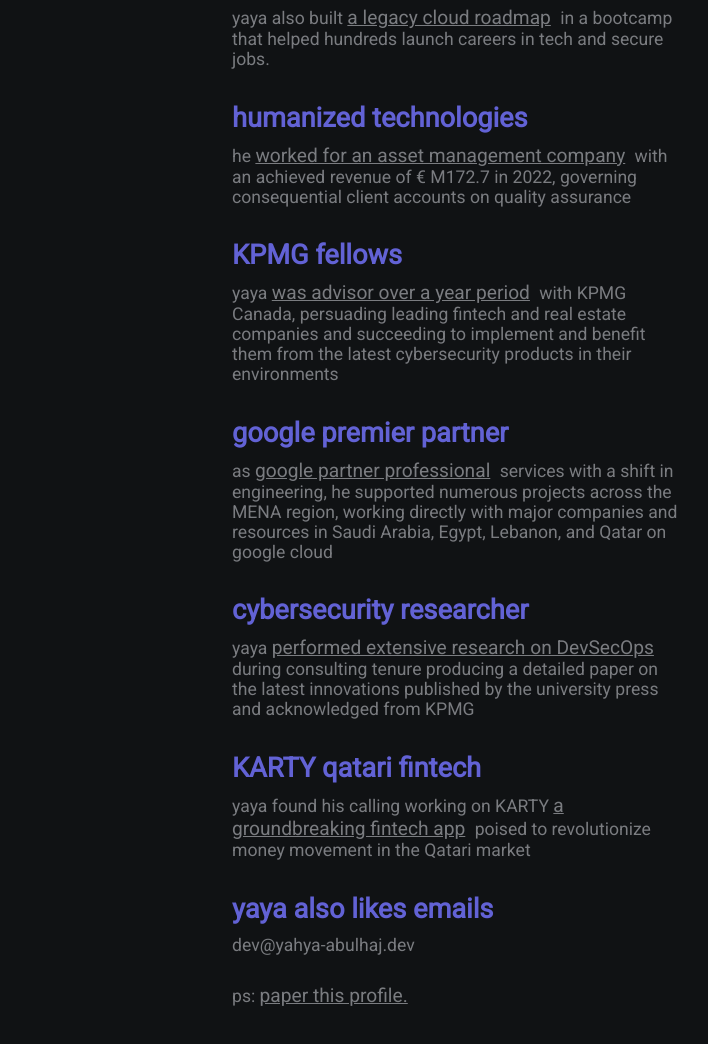
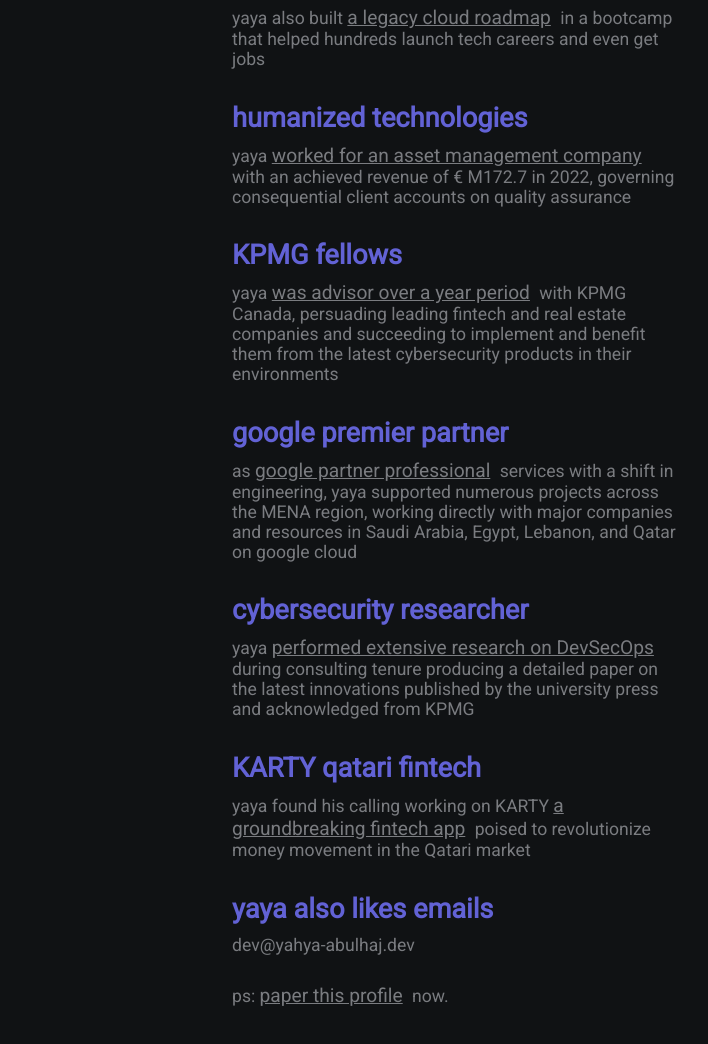
Before and after one commit to yaya2devops/profile, a website: page index.html in a window 1280 px wide. Shown: the part 424-1468 px from the top of the page, 408-1116 px from the left. Drawn offline with Linux system fonts and the light colour scheme.

Commit message:
yaya is here

```diff
--- a/index.html
+++ b/index.html
@@ -25,18 +25,18 @@
             <h2 id="community_impact">community impact</h2>
             <p>yaya revolutionized  <a href="https://istic.computer-engineering.tech/#/" target="_blank" style="text-decoration: underline; display: inline;">the education system in developing countries</a>, creating a framework that demonstrably improved student success and shed a positive culture shift</p>
 
-            <p>yaya also built <a href="https://tformer.ya-ya.tech/" target="_blank" style="text-decoration: underline; display: inline;">a legacy cloud roadmap</a> in a bootcamp that helped hundreds launch careers in tech and secure jobs.
+            <p>yaya also built <a href="https://tformer.ya-ya.tech/" target="_blank" style="text-decoration: underline; display: inline;">a legacy cloud roadmap</a> in a bootcamp that helped hundreds launch tech careers and even get jobs
             </p>
 
 
             <h2 id="humanized_technologies">humanized technologies</h2>
-            <p>he <a href="https://github.com/yaya2devops/bachelor-guide/blob/main/docs/pfa/ack-amal.md" target="_blank" style="text-decoration: underline; display: inline;">worked for an asset management company</a> with an achieved revenue of € M172.7  in 2022, governing consequential client accounts on quality assurance</p>
+            <p>yaya <a href="https://github.com/yaya2devops/bachelor-guide/blob/main/docs/pfa/ack-amal.md" target="_blank" style="text-decoration: underline; display: inline;">worked for an asset management company</a> with an achieved revenue of € M172.7  in 2022, governing consequential client accounts on quality assurance</p>
 
             <h2 id="kpmg_fellows">KPMG fellows</h2>
             <p>yaya <a href="https://istic.computer-engineering.tech/#/../pfe" target="_blank" style="text-decoration: underline; display: inline;">was advisor over a year period</a> with KPMG Canada, persuading leading fintech and real estate companies and succeeding to implement and benefit them from the latest cybersecurity products in their environments</p>
 
             <h2 id="google_premier_partner">google premier partner</h2>
-            <p>as <a href="https://www.isolutions.sa/2023/11/20/zahid-group-celebrates-exciting-partnership-with-isolution-and-google-cloud/" target="_blank" style="text-decoration: underline; display: inline;">google partner professional</a> services with a shift in engineering, he supported numerous projects across the MENA region, working directly with major companies and resources in Saudi Arabia, Egypt, Lebanon, and Qatar on google cloud</p>
+            <p>as <a href="https://www.isolutions.sa/2023/11/20/zahid-group-celebrates-exciting-partnership-with-isolution-and-google-cloud/" target="_blank" style="text-decoration: underline; display: inline;">google partner professional</a> services with a shift in engineering, yaya supported numerous projects across the MENA region, working directly with major companies and resources in Saudi Arabia, Egypt, Lebanon, and Qatar on google cloud</p>
 
             <h2 id="cybersecurity_researcher">cybersecurity researcher</h2>
             <p>yaya <a href="https://devsecops.computer-engineering.tech/" target="_blank" style="text-decoration: underline; display: inline;">performed extensive research on DevSecOps</a> during consulting tenure producing a detailed paper on the latest innovations published by the university press and acknowledged from KPMG</p>
@@ -47,7 +47,7 @@
             <h2>yaya also likes emails</h2>
             <p>dev@yahya-abulhaj.dev</p>
             <br>
-            <p>ps:  <a href="https://create.ya-ya.tech/6figs.pdf" target="_blank" style="text-decoration: underline; display: inline;">paper this profile.</a></p>
+            <p>ps:  <a href="https://create.ya-ya.tech/6figs.pdf" target="_blank" style="text-decoration: underline; display: inline;">paper this profile</a> now.</p>
             <br><br>
         </div>
     </div>
```
